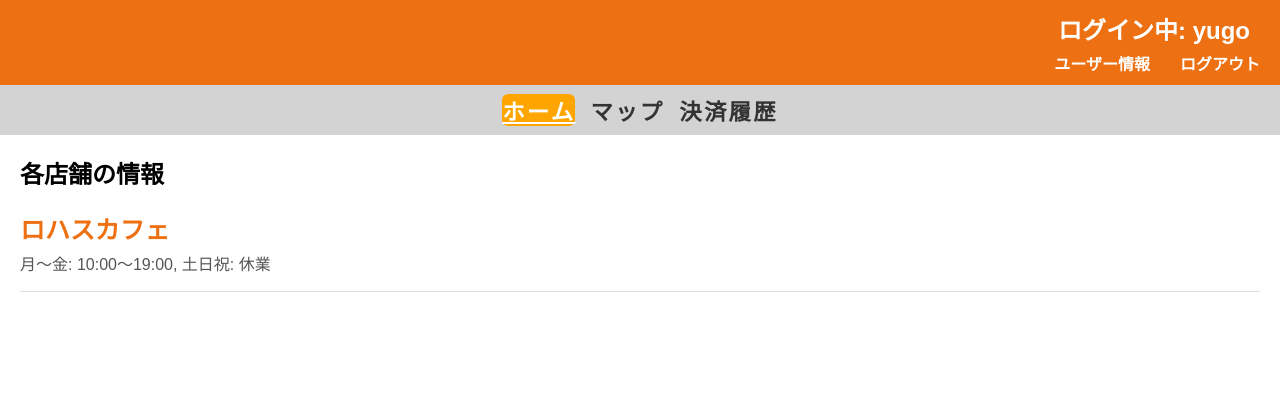
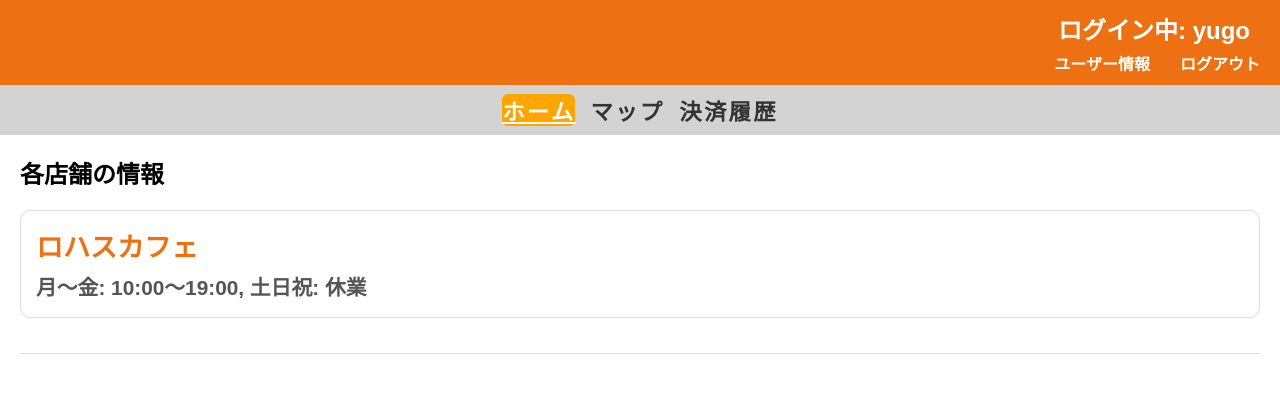
Before and after one commit to s2422092/DS_hakka, a Flask app: page /users_home/home in a window 1280 px wide. Shown: the top 393 px of the page. Run offline with Flask 3, Linux system fonts and the light colour scheme; a user stored in the database is signed in; data comes from the database, SQL or seed files in the repository.

Commit message:
CSS完了

```diff
--- a/static/css/users_home.css
+++ b/static/css/users_home.css
@@ -186,3 +186,33 @@ main ul li {
     border-bottom: 1px solid #ddd;
     padding-bottom: 15px;
 }
+
+
+.custom-link {
+    display: block;
+    background-color: #ffffff;
+    padding: 15px;
+    border: 1px solid #ddd;
+    border-radius: 10px;
+    margin-bottom: 20px;
+    text-decoration: none;
+    color: #333;
+    transition: background-color 0.3s, box-shadow 0.3s;
+}
+
+.custom-link:hover {
+    background-color: #f8f8f8;
+    box-shadow: 0 2px 8px rgba(0,0,0,0.1);
+    text-decoration: none;
+}
+
+.custom-link h3 {
+    font-size: 1.3em;
+    margin-bottom: 8px;
+    color: #ed7112;
+}
+
+.custom-link p {
+    font-size: 1em;
+    color: #555;
+}
--- a/templates/users_home/home.html
+++ b/templates/users_home/home.html
@@ -12,7 +12,6 @@
         <span class="username">
             ログイン中: {{ u_name if u_name else 'ゲスト' }}
         </span>
-
         <div class="user-links">
             <a href="{{url_for('users_home.users_data')}}">ユーザー情報</a>
             <a href="{{url_for('users_home.logout')}}">ログアウト</a>
@@ -41,19 +40,16 @@
             {% if stores %}
                 {% for store in stores %}
                     <li>
-                        <h3>
-                            <a href="{{ url_for('users_order.menu', store_id=store.id) }}">{{ store.name }}</a>
-
-
-                        </h3>
-                        <p>{{ store.description }}</p>
+                        <a href="{{ url_for('users_order.menu', store_id=store.id) }}" class="custom-link">
+                            <h3>{{ store.name }}</h3>
+                            <p>{{ store.description }}</p>
+                        </a>
                     </li>
                 {% endfor %}
             {% else %}
                 <li>店舗情報がありません。</li>
             {% endif %}
         </ul>
-
     </main>
 </body>
 </html>
```
Also changed, not shown: templates/users_home/map_shop.html (+4 -4 lines).
